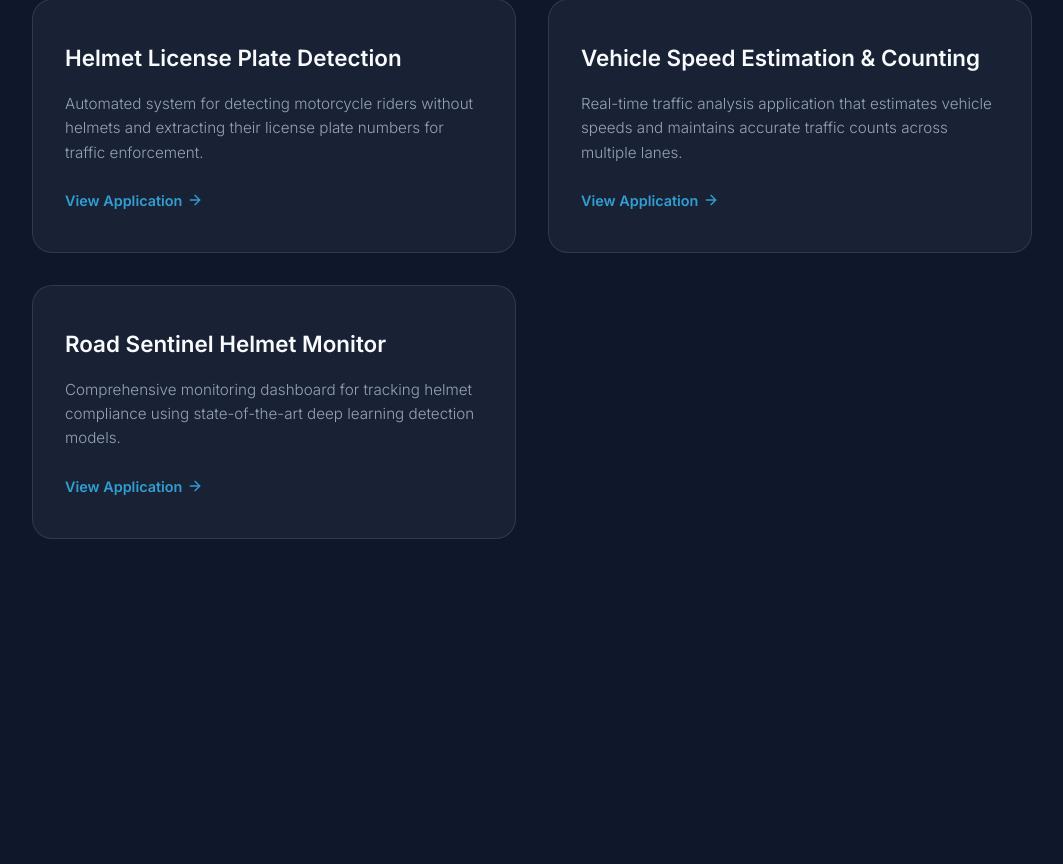
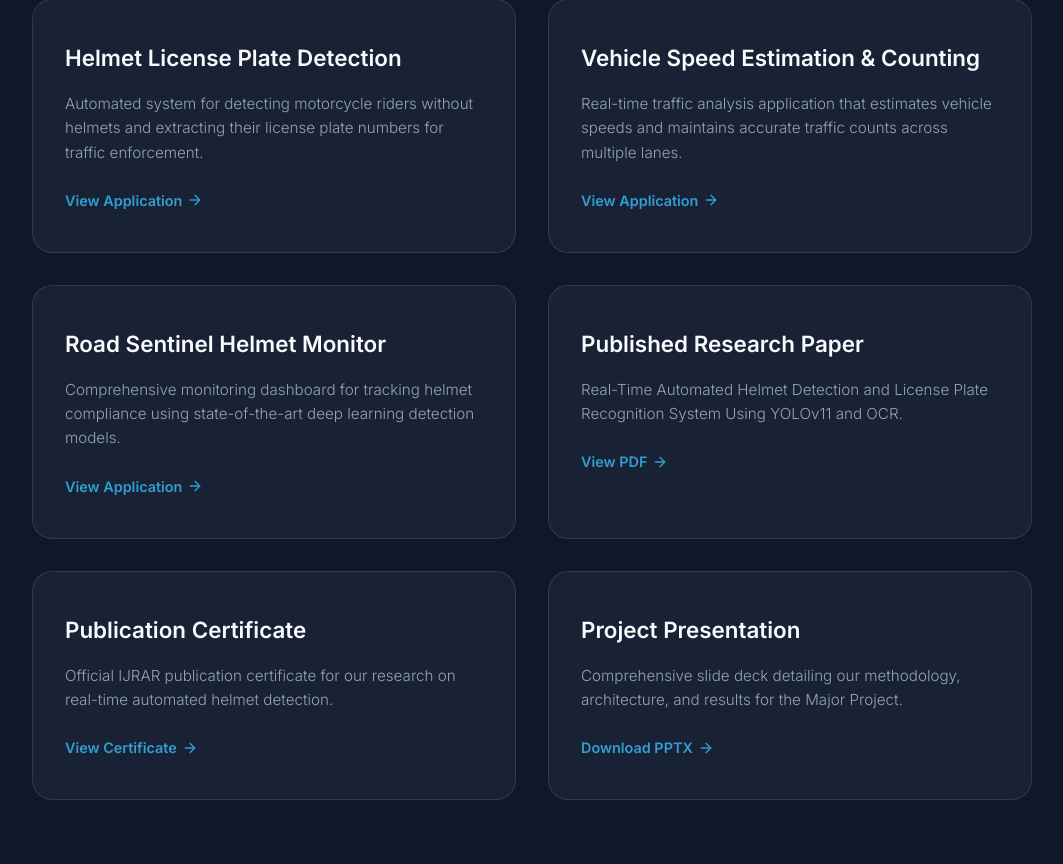
Before and after one commit to Abs6187/helmet-detection-dashboard-yolov11-ocr-clean, a Flask app: page / in a window 1280 px wide. Shown: the part 1944-2808 px from the top of the page, without its empty margins (108-1171 px from the left). Before the commit the page ends 2483 px from the top, so only its background shows below. Run offline with Flask 3, Linux system fonts and the light colour scheme.

Commit message:
feat: Add published research paper and presentation resources

```diff
--- a/app/main/routes.py
+++ b/app/main/routes.py
@@ -1,5 +1,6 @@
-from flask import render_template
+from flask import render_template, send_from_directory, current_app
 from app.main import bp
+import os
 
 @bp.route("/")
 def index():
@@ -8,3 +9,8 @@ def index():
 @bp.route("/healthz")
 def healthz():
     return "OK", 200
+
+@bp.route("/resources/<path:filename>")
+def serve_resource(filename):
+    resources_dir = os.path.join(current_app.root_path, '..', 'Resources')
+    return send_from_directory(resources_dir, filename)
--- a/app/templates/index.html
+++ b/app/templates/index.html
@@ -495,6 +495,39 @@
                         </div>
                     </div>
                 </a>
+
+                <a href="/resources/IJRAR25B3370.pdf" target="_blank" class="project-card" style="animation-delay: 2.6s;">
+                    <div class="card-content">
+                        <div class="project-title">Published Research Paper</div>
+                        <div class="project-desc">Real-Time Automated Helmet Detection and License Plate Recognition System Using YOLOv11 and OCR.</div>
+                        <div class="project-link-indicator">
+                            View PDF
+                            <svg viewBox="0 0 24 24" fill="none" stroke="currentColor" stroke-width="2" stroke-linecap="round" stroke-linejoin="round"><line x1="5" y1="12" x2="19" y2="12"></line><polyline points="12 5 19 12 12 19"></polyline></svg>
+                        </div>
+                    </div>
+                </a>
+
+                <a href="/resources/IJRAR_Certificate_IJRAR_314767_Abhay.pdf" target="_blank" class="project-card" style="animation-delay: 2.8s;">
+                    <div class="card-content">
+                        <div class="project-title">Publication Certificate</div>
+                        <div class="project-desc">Official IJRAR publication certificate for our research on real-time automated helmet detection.</div>
+                        <div class="project-link-indicator">
+                            View Certificate
+                            <svg viewBox="0 0 24 24" fill="none" stroke="currentColor" stroke-width="2" stroke-linecap="round" stroke-linejoin="round"><line x1="5" y1="12" x2="19" y2="12"></line><polyline points="12 5 19 12 12 19"></polyline></svg>
+                        </div>
+                    </div>
+                </a>
+
+                <a href="/resources/Helmet-Detection-Major-Project-1-Updated.pptx" target="_blank" class="project-card" style="animation-delay: 3.0s;">
+                    <div class="card-content">
+                        <div class="project-title">Project Presentation</div>
+                        <div class="project-desc">Comprehensive slide deck detailing our methodology, architecture, and results for the Major Project.</div>
+                        <div class="project-link-indicator">
+                            Download PPTX
+                            <svg viewBox="0 0 24 24" fill="none" stroke="currentColor" stroke-width="2" stroke-linecap="round" stroke-linejoin="round"><line x1="5" y1="12" x2="19" y2="12"></line><polyline points="12 5 19 12 12 19"></polyline></svg>
+                        </div>
+                    </div>
+                </a>
             </div>
         </section>
     </div>
```
Also changed, not shown: 6 other files.
